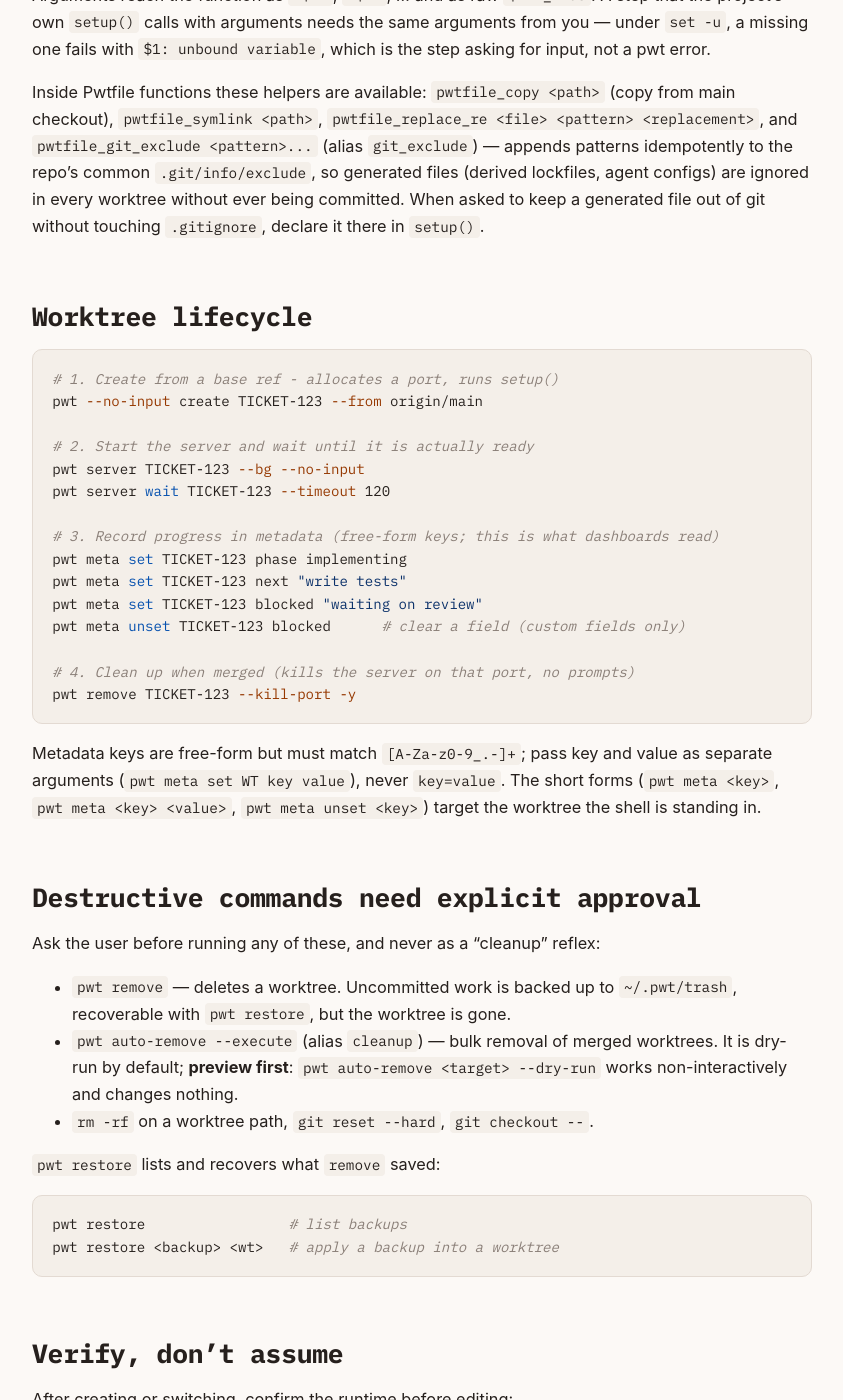
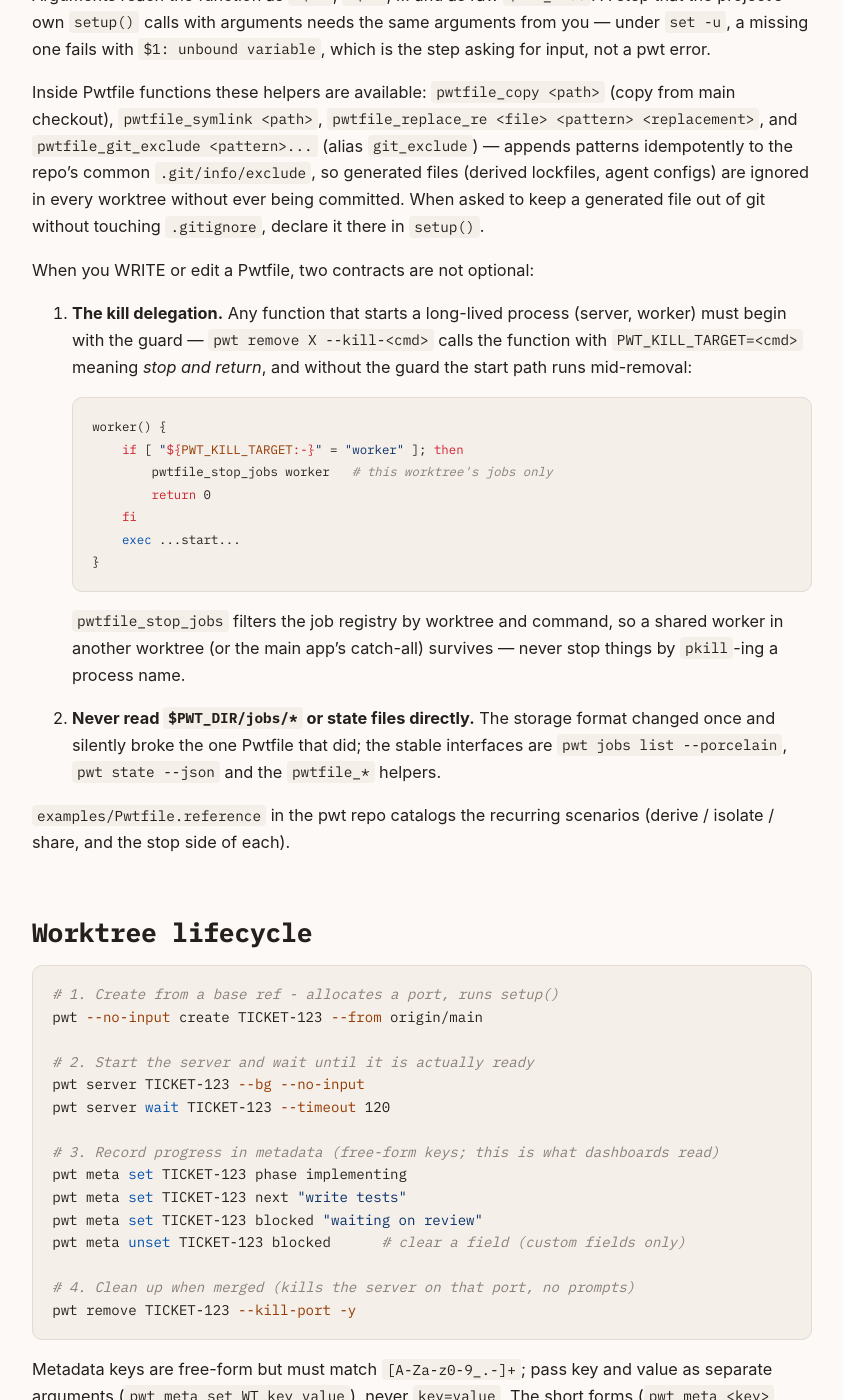
Before and after one commit to jonasporto/pwt, a Jekyll site: the page built from site/docs/agents.md, in a window 1280 px wide and 1400 px high, scrolled down 4851 px. Shown: the whole window, without its empty margins (218-1061 px from the left). Built offline with Jekyll 4.4.1, drawn with Linux system fonts in a browser that asks for light colours.

Commit message:
Ship the kill contract where discovery looks, not where sessions learned it
Audit question: would an agent following the prescribed discovery path
(pwt skill -> SKILL.md -> pwt help pwtfile -> examples/Pwtfile.reference)
learn what the kill delegation MEANS and how to stop things safely under
shared resources? Measured answer: no. Every surface named
PWT_KILL_TARGET; none stated stop-only semantics, none showed a guard,
the reference had no stop section at all - and the proof is that the
tool's own author shipped a Pwtfile whose --kill-sidekiq STARTED a
worker mid-removal.

- pwtfile_stop_jobs <cmd> (alias stop_jobs): the hard 30 lines shipped
  as a builtin. Registry-scoped (worktree + command), so a shared
  worker in another worktree or the main app's catch-all survives;
  tested with a live neighbour job that must outlive the call.
- pwt help pwtfile: a Kill Delegation Contract section with the guard.
- SKILL.md: writing-a-Pwtfile rules (the guard; never read jobs/state
  files directly - porcelain and helpers are the interface).
- examples/Pwtfile.reference: a worker() section covering the stop side
  of shared vs isolated queues (queue outlives the worktree vs broker
  dies with it).
- README example carries the guard.

````diff
--- a/site/docs/agents.md
+++ b/site/docs/agents.md
@@ -215,6 +215,35 @@ idempotently to the repo's common `.git/info/exclude`, so generated files
 ever being committed. When asked to keep a generated file out of git
 without touching `.gitignore`, declare it there in `setup()`.
 
+When you WRITE or edit a Pwtfile, two contracts are not optional:
+
+1. **The kill delegation.** Any function that starts a long-lived process
+   (server, worker) must begin with the guard — `pwt remove X --kill-<cmd>`
+   calls the function with `PWT_KILL_TARGET=<cmd>` meaning *stop and
+   return*, and without the guard the start path runs mid-removal:
+
+   ```bash
+   worker() {
+       if [ "${PWT_KILL_TARGET:-}" = "worker" ]; then
+           pwtfile_stop_jobs worker   # this worktree's jobs only
+           return 0
+       fi
+       exec ...start...
+   }
+   ```
+
+   `pwtfile_stop_jobs` filters the job registry by worktree and command,
+   so a shared worker in another worktree (or the main app's catch-all)
+   survives — never stop things by `pkill`-ing a process name.
+
+2. **Never read `$PWT_DIR/jobs/*` or state files directly.** The storage
+   format changed once and silently broke the one Pwtfile that did; the
+   stable interfaces are `pwt jobs list --porcelain`, `pwt state --json`
+   and the `pwtfile_*` helpers.
+
+`examples/Pwtfile.reference` in the pwt repo catalogs the recurring
+scenarios (derive / isolate / share, and the stop side of each).
+
 ## Worktree lifecycle
 
 ```bash
````
Also changed, not shown: site/docs/pwtfile.md (+20 -1 lines), skills/pwt-cli/SKILL.md (+29 -0 lines), CHANGELOG.md, README.md, 3 other files.
